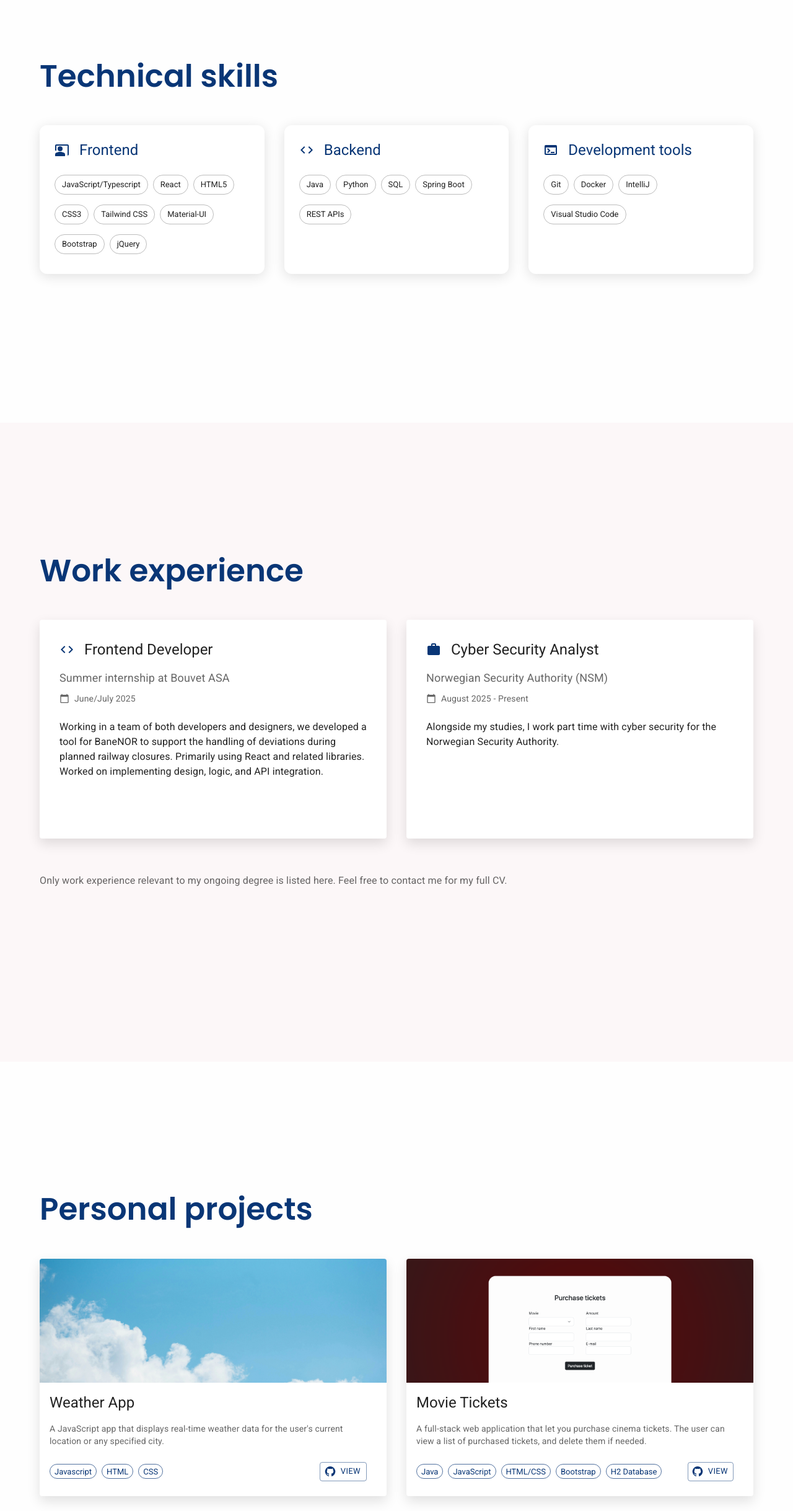
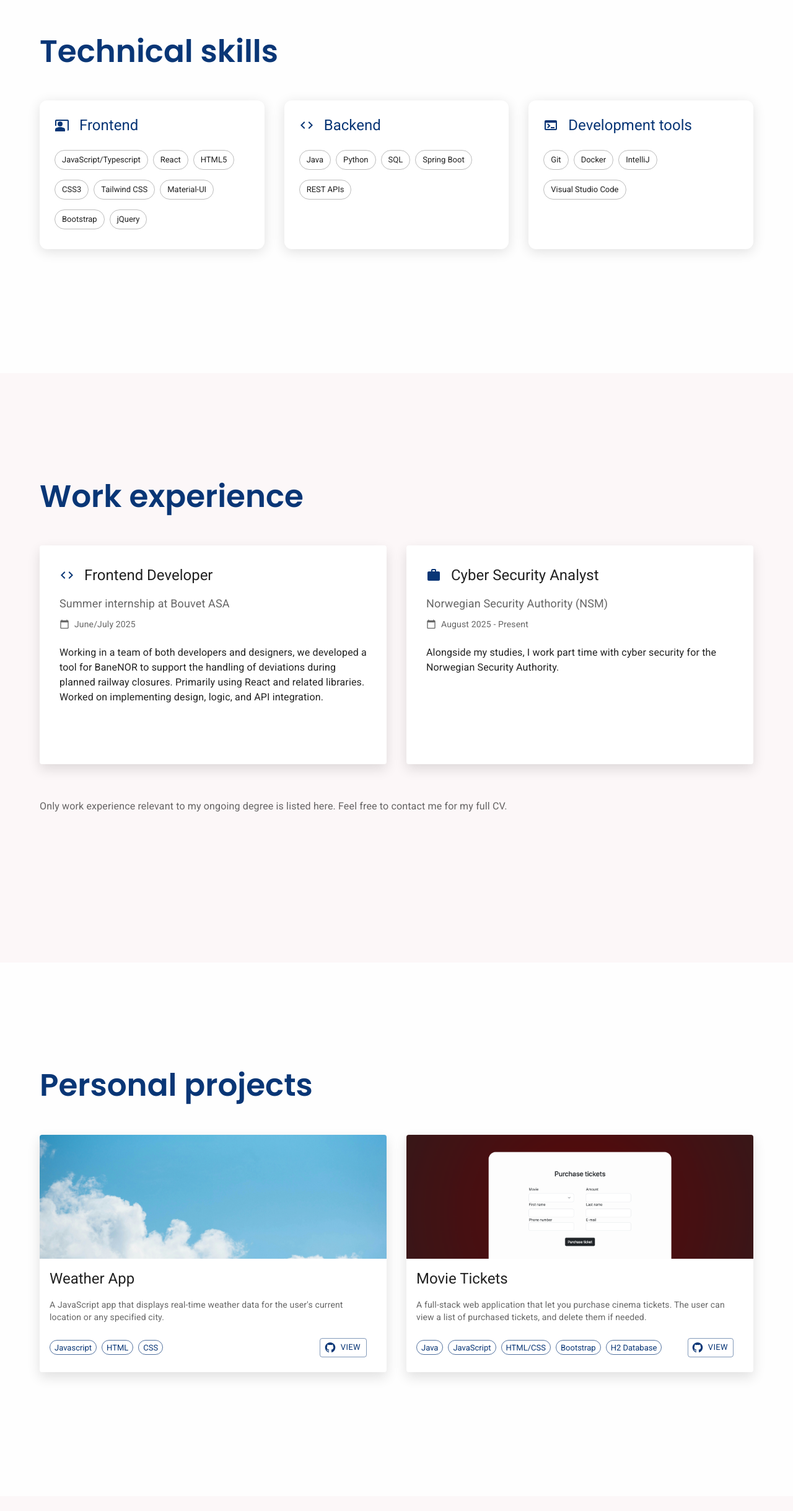
Before and after one commit to mariagn01/mariagn01.github.io, a React (Vite) app: page / in a window 1280 px wide. Shown: the part 948-3386 px from the top of the page at 62% size. Built offline with nearby package versions, Linux system fonts and the light colour scheme.

Commit message:
Adjust spaces between sections

```diff
--- a/src/sections/Contact.tsx
+++ b/src/sections/Contact.tsx
@@ -22,7 +22,7 @@ export function Contact() {
           display: "flex",
           alignItems: "center",
           flexDirection: "column",
-          mt: { xs: 5, md: 20 },
+          mt: { xs: 5, md: 15 },
           mb: { xs: 15, md: 20 },
         }}
       >
--- a/src/sections/Projects.tsx
+++ b/src/sections/Projects.tsx
@@ -31,8 +31,8 @@ export function Projects() {
           display: "flex",
           alignItems: { xs: "center", md: "flex-start" },
           flexDirection: "column",
-          mt: { xs: 5, md: 20 },
-          mb: { xs: 15, md: 30 },
+          mt: { xs: 5, md: 15 },
+          mb: { xs: 15, md: 25 },
           px: { xs: 3, sm: 4, md: 3 },
         }}
       >
--- a/src/sections/Skills.tsx
+++ b/src/sections/Skills.tsx
@@ -49,8 +49,8 @@ export function Skills() {
           display: "flex",
           alignItems: { xs: "center", md: "flex-start" },
           flexDirection: "column",
-          mt: { xs: 5, md: 20 },
-          mb: { xs: 15, md: 30 },
+          mt: { xs: 5, md: 15 },
+          mb: { xs: 15, md: 25 },
           px: { xs: 3, sm: 4, md: 3 },
         }}
       >
--- a/src/sections/Work.tsx
+++ b/src/sections/Work.tsx
@@ -22,8 +22,8 @@ export function WorkExperience() {
           display: "flex",
           alignItems: { xs: "center", md: "flex-start" },
           flexDirection: "column",
-          mt: { xs: 0, md: 20 },
-          mb: { xs: 10, md: 30 },
+          mt: { xs: 0, md: 15 },
+          mb: { xs: 10, md: 25 },
           px: { xs: 3, sm: 4, md: 3 },
         }}
       >
```
